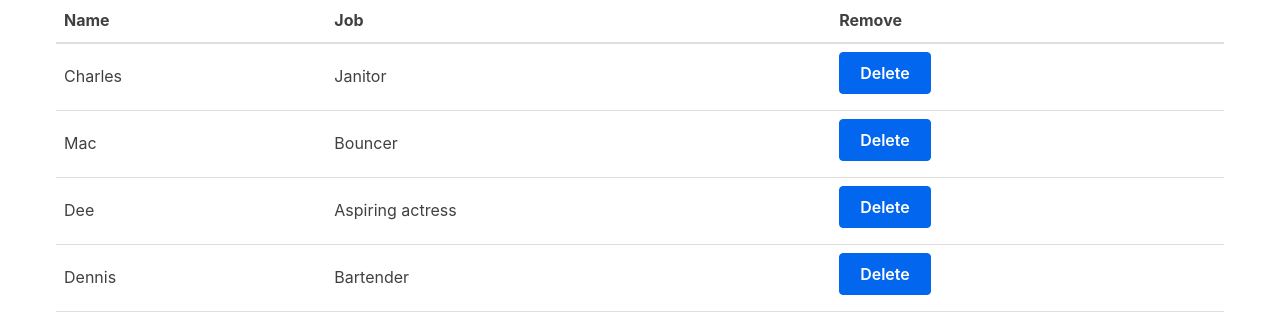
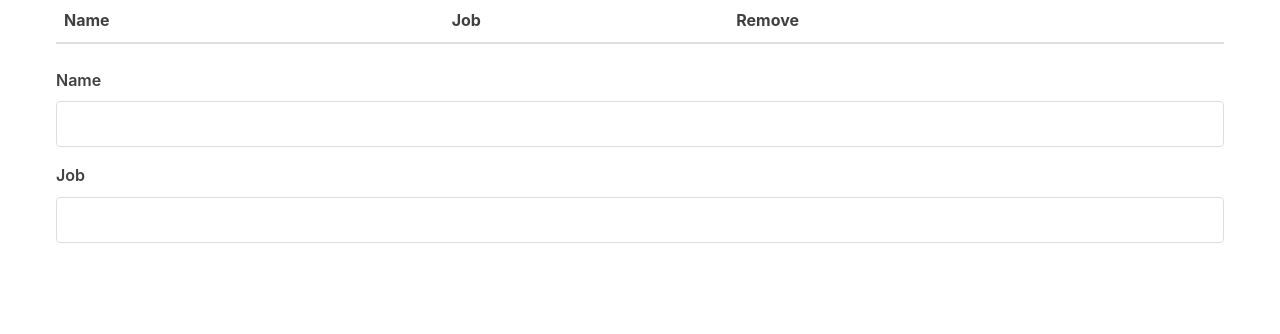
Before and after one commit to AntonyCalPoly/csc-307-app, a React (Vite) app in the folder packages/react-frontend/: page / in a window 1280 px wide. Shown: the top 334 px of the page. Built offline with nearby package versions, Linux system fonts and the light colour scheme.

Commit message:
created Form and updated MyApp

```diff
--- /dev/null
+++ b/packages/react-frontend/src/Form.jsx
@@ -0,0 +1,40 @@
+// src/Form.jsx
+import React, { useState } from "react";
+
+function Form() {
+  const [person, setPerson] = useState({
+    name: "",
+    job: ""
+  });
+
+
+  function handleChange(event) {
+    const { name, value } = event.target;
+    if (name === "job")
+      setPerson({ name: person["name"], job: value });
+    else setPerson({ name: value, job: person["job"] });
+  }
+
+  return (
+    <form>
+      <label htmlFor="name">Name</label>
+      <input
+        type="text"
+        name="name"
+        id="name"
+        value={person.name}
+        onChange={handleChange}
+      />
+      <label htmlFor="job">Job</label>
+      <input
+        type="text"
+        name="job"
+        id="job"
+        value={person.job}
+        onChange={handleChange}
+      />
+    </form>
+  );
+}
+
+export default Form;
--- a/packages/react-frontend/src/MyApp.jsx
+++ b/packages/react-frontend/src/MyApp.jsx
@@ -1,26 +1,10 @@
 // src/MyApp.jsx
 import React, { useState } from "react";
 import Table from "./Table";
+import Form from "./Form";
 
 function MyApp() {
-const [characters, setCharacters] = useState([
-  {
-    name: "Charles",
-    job: "Janitor"
-  },
-  {
-    name: "Mac",
-    job: "Bouncer"
-  },
-  {
-    name: "Dee",
-    job: "Aspiring actress"
-  },
-  {
-    name: "Dennis",
-    job: "Bartender"
-  }
-]);
+const [characters, setCharacters] = useState([]);
 
 function removeOneCharacter(index) {
   const updated = characters.filter((character, i) => {
@@ -35,6 +19,7 @@
         characterData={characters}
         removeCharacter={removeOneCharacter}
       />
+      <Form />
     </div>
   );
 }
```
